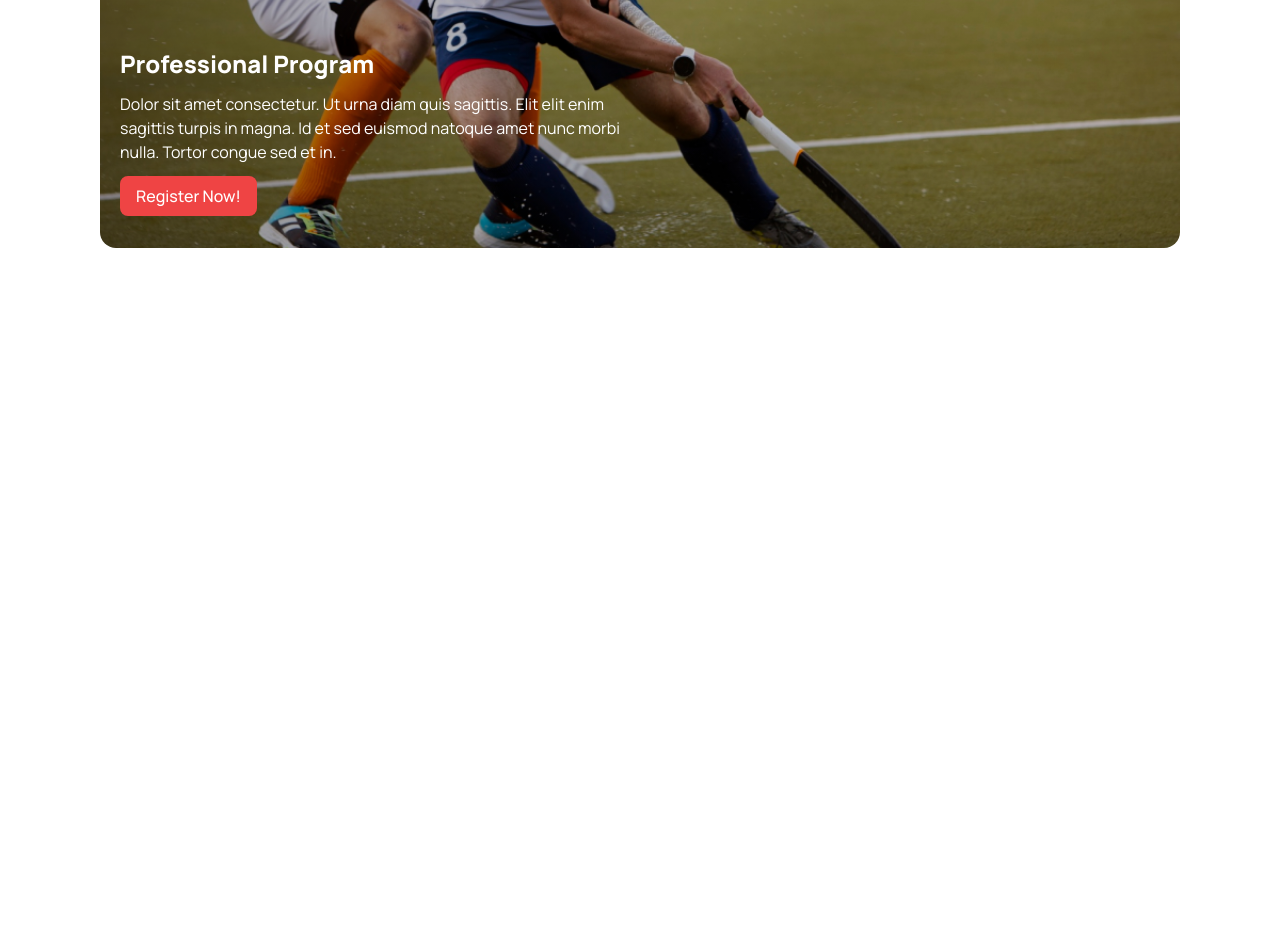
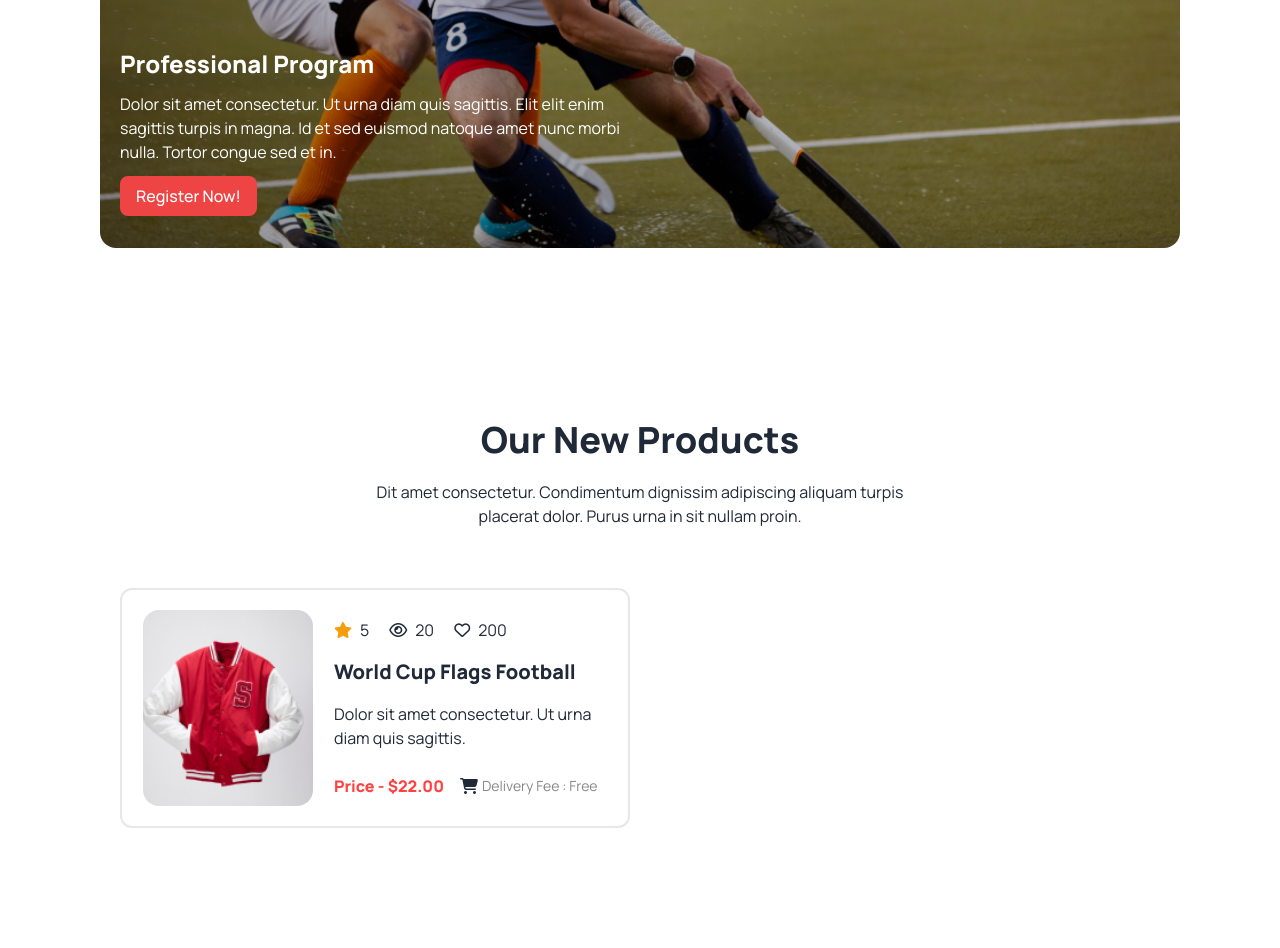
Before and after one commit to Muhammad-sefat/Responsive-Hockey-Club, a plain HTML site: page index.html in a window 1280 px wide. Shown: the part 2524-3472 px from the top of the page. Before the commit the page ends 2824 px from the top, so only its background shows below. Drawn offline with nearby package versions, Linux system fonts and the light colour scheme.

Commit message:
completed one products div

```diff
--- a/index.html
+++ b/index.html
@@ -145,6 +145,54 @@
                 </div>
           </div>
         </section>
+
+        <!-- products section -->
+        <section class="py-20 lg:mx-20">
+            <div class="p-5">
+            <h2 class="text-center text-2xl py-5 md:text-4xl font-extrabold">Our New Products</h2>
+            <p class="md:w-3/4 lg:w-1/2 mx-auto text-center pb-5 md:pb-10">Dit amet consectetur. Condimentum dignissim adipiscing aliquam turpis placerat dolor. Purus urna in sit nullam proin. </p>
+
+                <div class="grid grid-cols-1 grid-rows-1 p-5 gap-5 lg:grid-cols-2">
+
+                    <div class="flex flex-col gap-3 py-5 px-3 md:flex-row justify-between border-2 rounded-xl">
+
+                        <div class="w-full md:w-[40%]">
+                            <img class="w-[90%] h-full object-cover rounded-2xl mx-auto" src="Images/5.png">
+                        </div>
+                        <div class="md:w-[60%]">
+                            <div class="flex items-start gap-5 pt-2">
+                                <div class="flex items-center gap-2">
+                                    <i class="fa-solid fa-star text-amber-500"></i>
+                                    <p>5</p>
+                                </div>
+                                <div class="flex items-center gap-2">
+                                    <i class="fa-regular fa-eye"></i>
+                                    <p>20</p>
+                                </div>
+                                <div class="flex items-center gap-2">
+                                    <i class="fa-regular fa-heart"></i>
+                                    <p>200</p>
+                                </div>
+
+                            </div>
+                            <h2 class="text-xl font-extrabold py-4">World Cup Flags Football</h2>
+                            <p>Dolor sit amet consectetur. Ut urna diam quis sagittis. </p>
+                            <div class="flex flex-col md:flex-row pt-4">
+                                <h4 class="text-[#FF4240] font-extrabold text-base pr-4 py-2">Price - $22.00</h4>
+                                <div class="flex items-center">
+                                    <i class="fa-solid fa-cart-shopping"></i>
+                                    <p class="text-[#888] text-sm ml-1">Delivery Fee : Free</p>
+                                </div>
+                            </div>
+                        </div>
+
+                    </div>
+
+                </div>
+
+            </div>
+
+        </section>
     </main>
 
     <footer>
```
